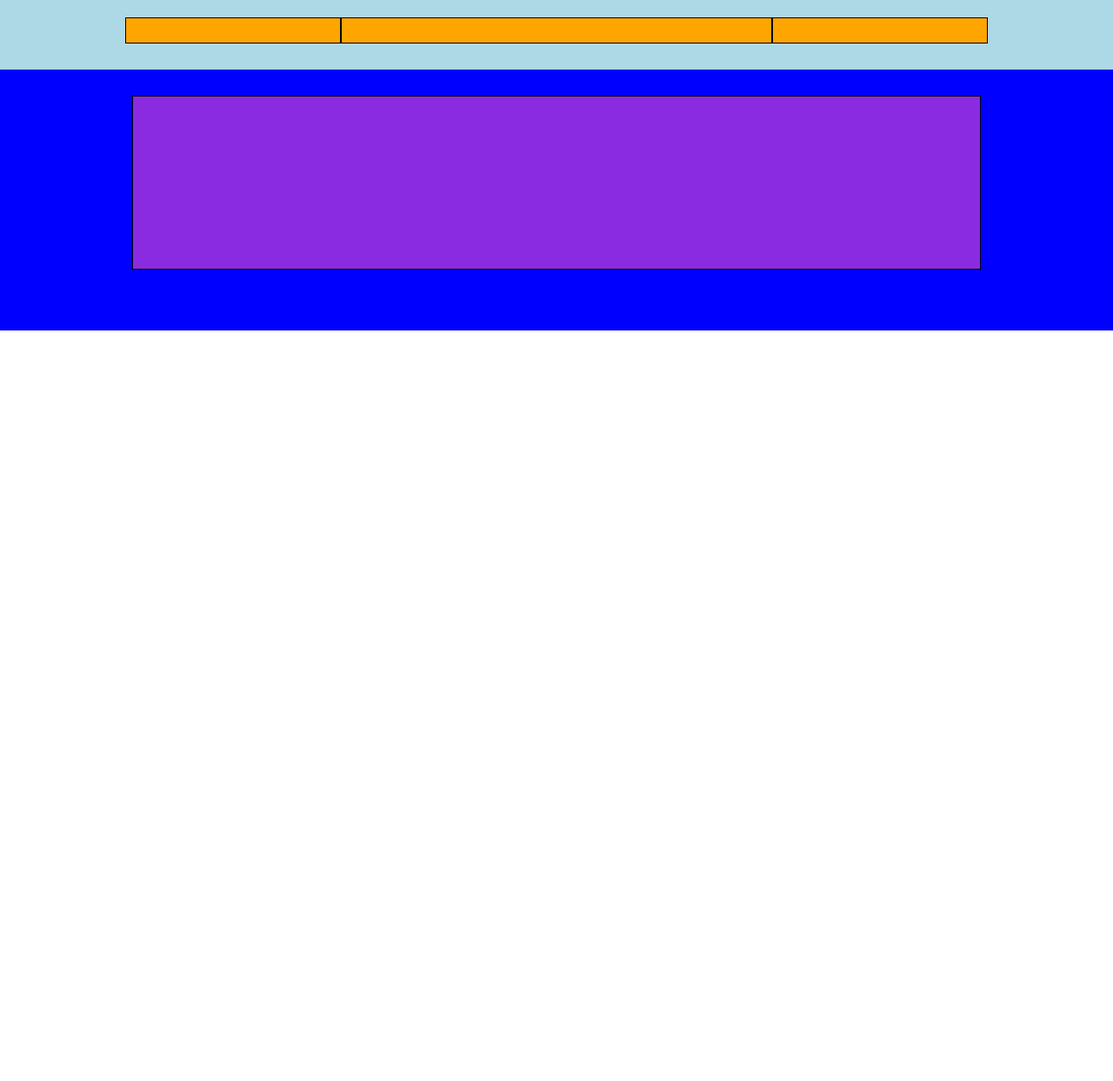
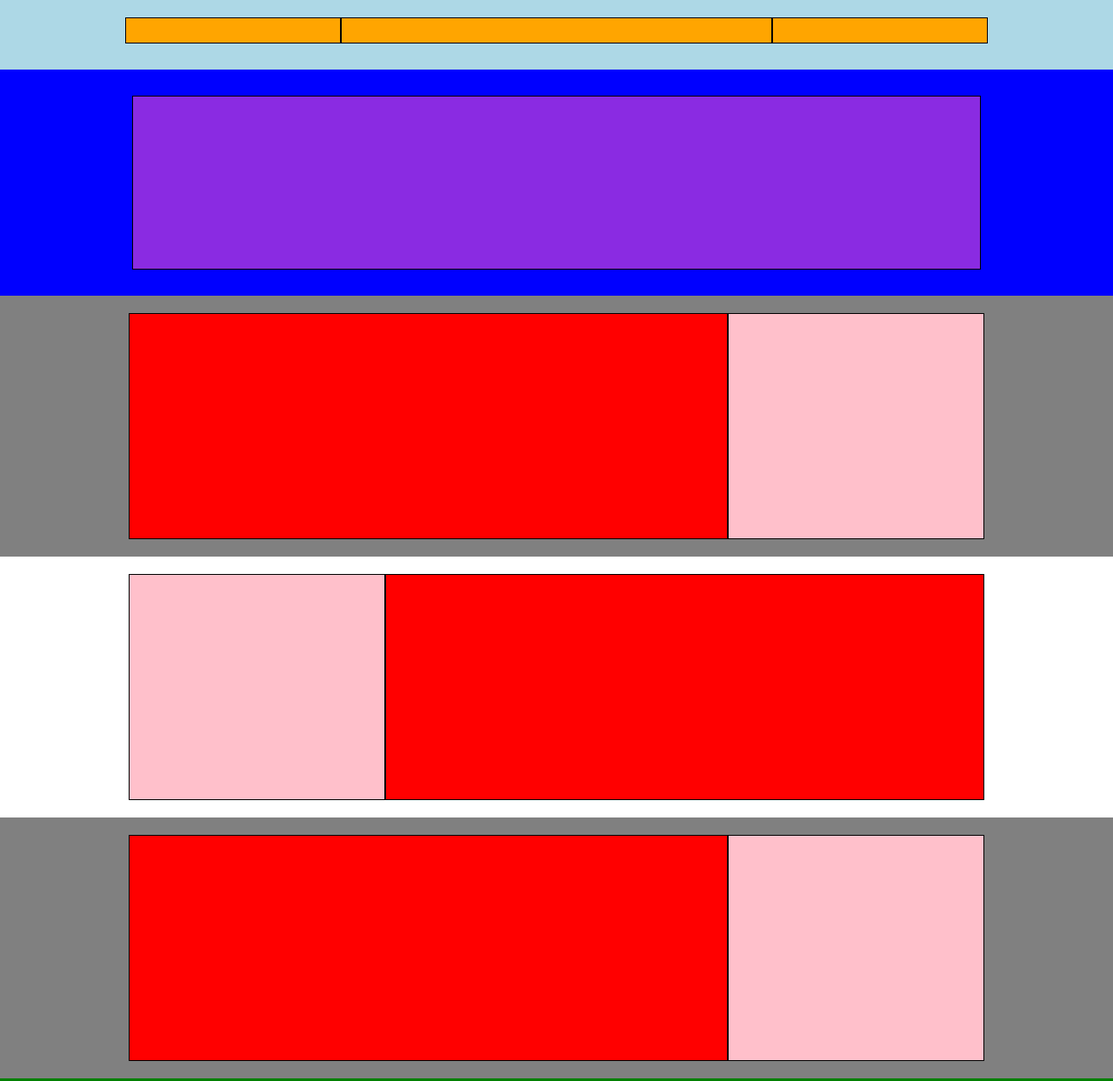
Before and after one commit to FrancescoTullio/htmlcss-struttura-discord, a plain HTML site: page index.html in a window 1280 px wide. Shown: the top 1243 px of the page at 87% size. Before the commit the page ends 800 px from the top, so only its background shows below. Drawn offline with Linux system fonts and the light colour scheme.

Commit message:
feat:main-stucture

```diff
--- a/css/style.css
+++ b/css/style.css
@@ -12,13 +12,42 @@ max-width: 1100px;
 margin: 0 auto;
 }
 
+.background-violet{
+    background-color: blueviolet;
+}
+
+.background-blu{
+    background-color: blue;
+}
+
+.background-grey{
+    background-color: gray;
+}
+
+.background-red{
+    background-color: red;
+}
+
+.background-pink{
+    background-color: pink;
+}
+
+.background-green{
+    background-color: green;
+}
+
+.background-lightblue{
+    background-color: lightblue;
+}
+
+.pad-20{
+    padding: 20px;
+}
 
 /**header**/
 /**header-fist-part**/
 .header-bg-first{
-    background-color: lightblue;
     height: 80px;
-    padding: 20px;
 }
 
 .navigation{
@@ -30,25 +59,48 @@ margin: 0 auto;
 .flex-item-25{
     width: 25%;
     border: 1px solid black;
-    min-width: 80px;
 }
 
 .flex-item-50{
     width: 50%;
     border: 1px solid black;
-    min-width: 80px;
 }
 
 /**header-second-part**/
 
 .background-hero{
-    background-color: blue;
-    min-height: 300px;
+    min-height: 200px;
     padding: 30px;
 }
 
 .hero-banner{
-    background-color: blueviolet;
     min-height: 200px;
     border: 1px solid black;
 }
+
+/**main**/
+.background-rectangle{
+    min-height: 300px;
+    padding: 20px;
+    display: flex;
+}
+
+.flex-item-70{
+    width: 70%;
+    border: 1px solid black;
+    min-height: 100px;
+
+}
+
+.flex-item-30{
+    width: 30%;
+    border: 1px solid black;
+    min-height: 100px;
+
+}
+
+.paragraf-height{
+    min-height: 500px;
+}
+
+/**footer**/
--- a/index.html
+++ b/index.html
@@ -1,16 +1,18 @@
 <!DOCTYPE html>
 <html lang="en">
+
 <head>
     <meta charset="UTF-8">
     <meta name="viewport" content="width=device-width, initial-scale=1.0">
     <title>Document</title>
     <link rel="stylesheet" href="./css/style.css">
 </head>
+
 <body>
     <!--header-->
     <header>
         <!--navpart-->
-        <section class="header-bg-first">
+        <section class="header-bg-first background-lightblue pad-20">
             <!--navigation-->
             <div class="container">
                 <nav class="navigation">
@@ -22,27 +24,80 @@
             <!--/navigation-->
         </section>
         <!--hero-part-->
-        <section class="background-hero">
-                <div class="container">
-                    <p class="hero-banner">
+        <section class="background-hero background-blu pad-20">
+            <div class="container">
+                <p class="hero-banner background-violet">
 
-                    </p>
-                </div>
+                </p>
+            </div>
         </section>
         <!--/hero-part-->
         <!--/navpart-->
-        <!--heropart-->
-        <!--/heropart-->
     </header>
     <!--main-->
     <main>
+        <!--main-first-->
+        <section class="background-grey">
+            <div class="container">
+                <div class="background-rectangle">
+                    <div class="flex-item-70 background-red">
 
+                    </div>
+                    <div class="flex-item-30 background-pink">
+
+                    </div>
+                </div>
+            </div>
+        </section>
+        <!--main-first-->
+
+        <!--main-second-->
+        <section>
+            <div class="container">
+                <div class="background-rectangle">
+                    <div class="flex-item-30 background-pink">
+
+                    </div>
+                    <div class="flex-item-70 background-red">
+
+                    </div>
+                </div>
+            </div>
+        </section>
+        <!--main-second-->
+        <!--main-third-->
+        <section class="background-grey">
+            <div class="container">
+                <div class="background-rectangle">
+                    <div class="flex-item-70 background-red">
+
+                    </div>
+                    <div class="flex-item-30 background-pink">
+
+                    </div>
+                </div>
+            </div>
+        </section>
+        <!--main-third-->
+        <!--parargaf-->
+        <section class="background-green pad-20">
+            <div class="container">
+                <p class="background-violet paragraf-height">
+
+                </p>
+            </div>
+        </section>
+        <!--/parargaf-->
     </main>
     <!--/main-->
     <!--footer-->
     <footer>
-
+        <!--upper-footer-->
+        <!--/upper-footer-->
+        <!--down-footer-->
+        <!--/down-footer-->
     </footer>
     <!--/footer-->
 </body>
+
 </html>
```
